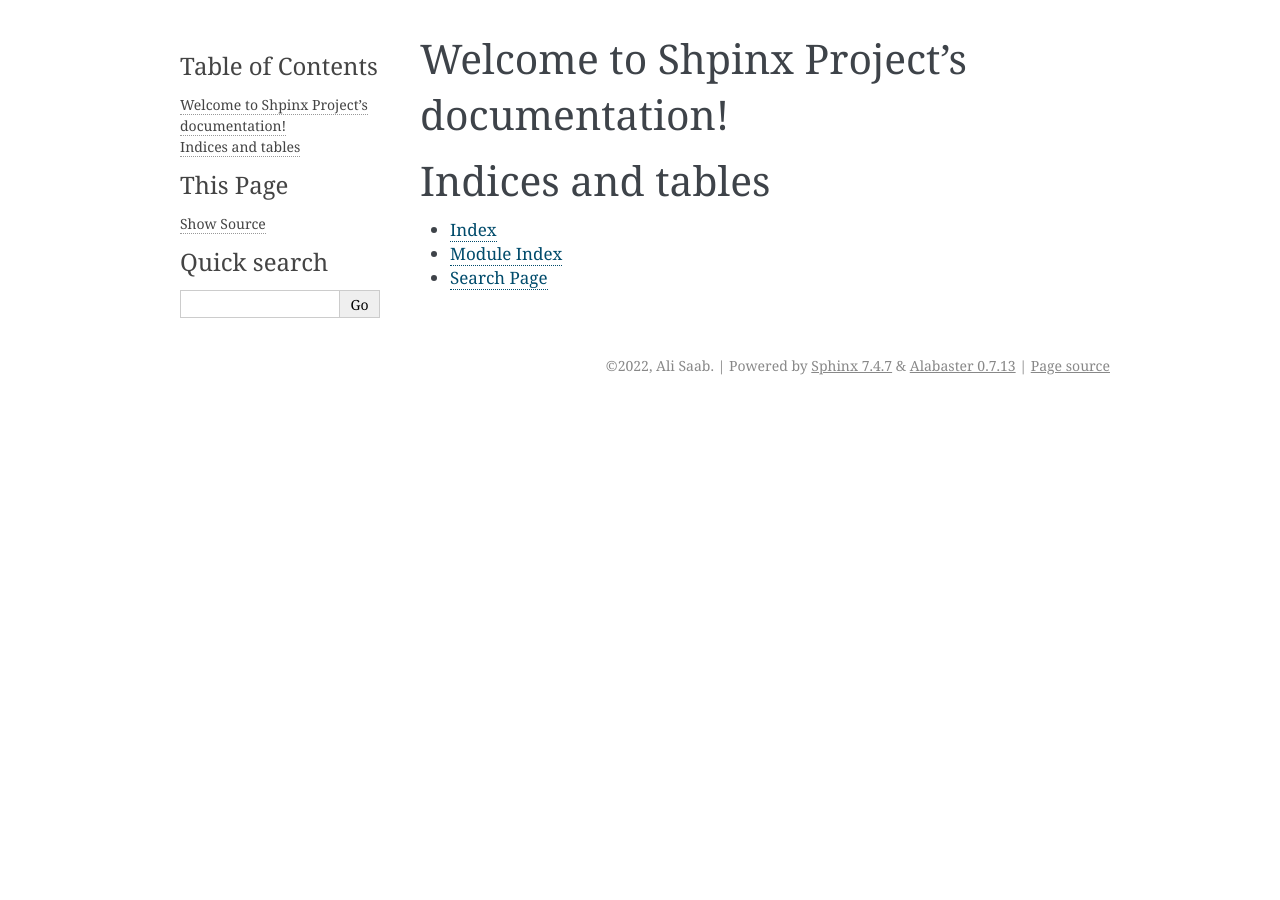
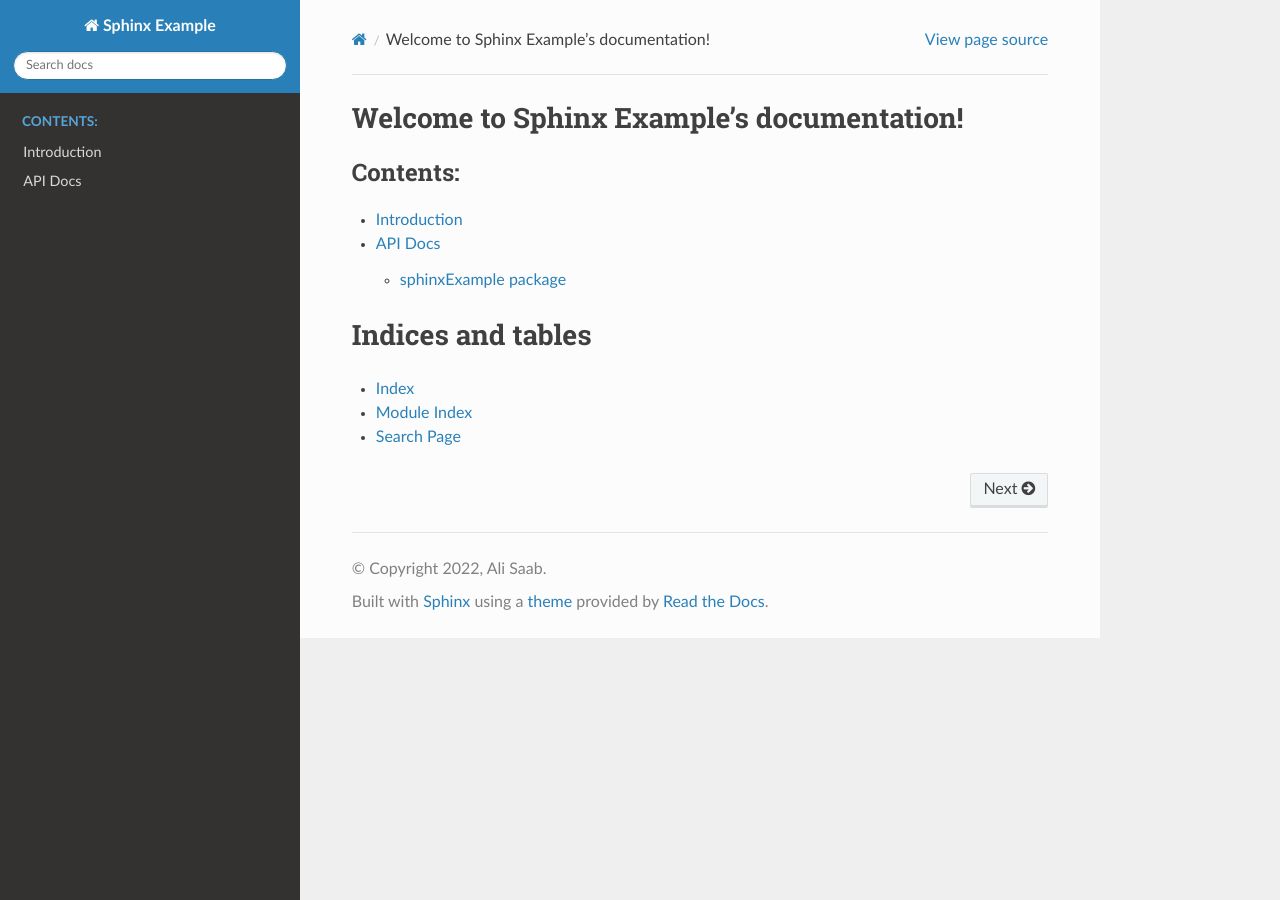
Before and after one commit to alisaab/sphinxExample, a Sphinx documentation site: the page built from docs/source/index.rst, in a window 1280 px wide. Built offline with Sphinx 7.4.7 and the Read the Docs theme 2.0.0, drawn with Linux system fonts in a browser that asks for light colours.

Commit message:
new docs

```diff
--- a/docs/source/conf.py
+++ b/docs/source/conf.py
@@ -15,7 +15,6 @@ sys.path.insert(0, os.path.abspath("."))
 sys.path.insert(0, os.path.dirname(".."))
 sys.path.insert(0, os.path.dirname("../../SphinxExample"))
 sys.path.insert(0, os.path.abspath('../..'))
-
 
 # -- Project information -----------------------------------------------------
 # https://www.sphinx-doc.org/en/master/usage/configuration.html#project-information
@@ -42,5 +41,5 @@ exclude_patterns = []
 # -- Options for HTML output -------------------------------------------------
 # https://www.sphinx-doc.org/en/master/usage/configuration.html#options-for-html-output
 
-html_theme = 'alabaster'
+html_theme = 'sphinx_rtd_theme'
 html_static_path = ['_static']
--- a/docs/source/index.rst
+++ b/docs/source/index.rst
@@ -1,15 +1,17 @@
-.. Shpinx Project documentation master file, created by
-   sphinx-quickstart on Sat Jul 30 14:22:11 2022.
+.. Sphinx Example documentation master file, created by
+   sphinx-quickstart on Sat Jul 30 14:32:30 2022.
    You can adapt this file completely to your liking, but it should at least
    contain the root `toctree` directive.
 
-Welcome to Shpinx Project's documentation!
+Welcome to Sphinx Example's documentation!
 ==========================================
 
 .. toctree::
    :maxdepth: 2
    :caption: Contents:
 
+   introduction
+   API Docs<modules>
 
 
 Indices and tables
```
Also changed, not shown: 2 other files.
